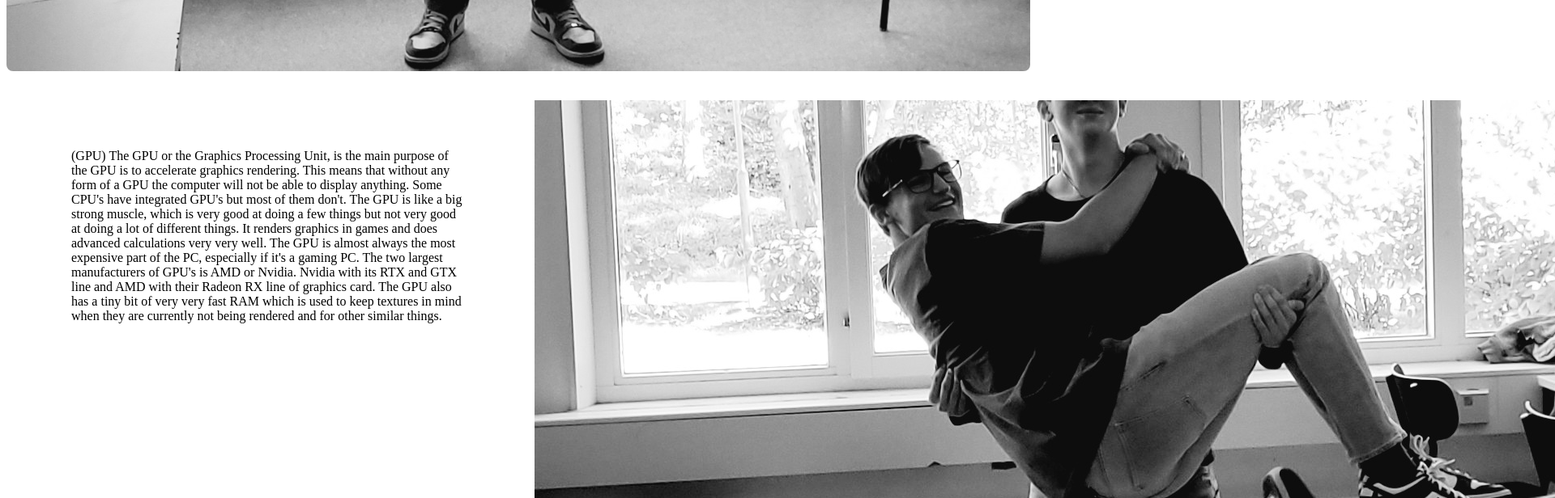
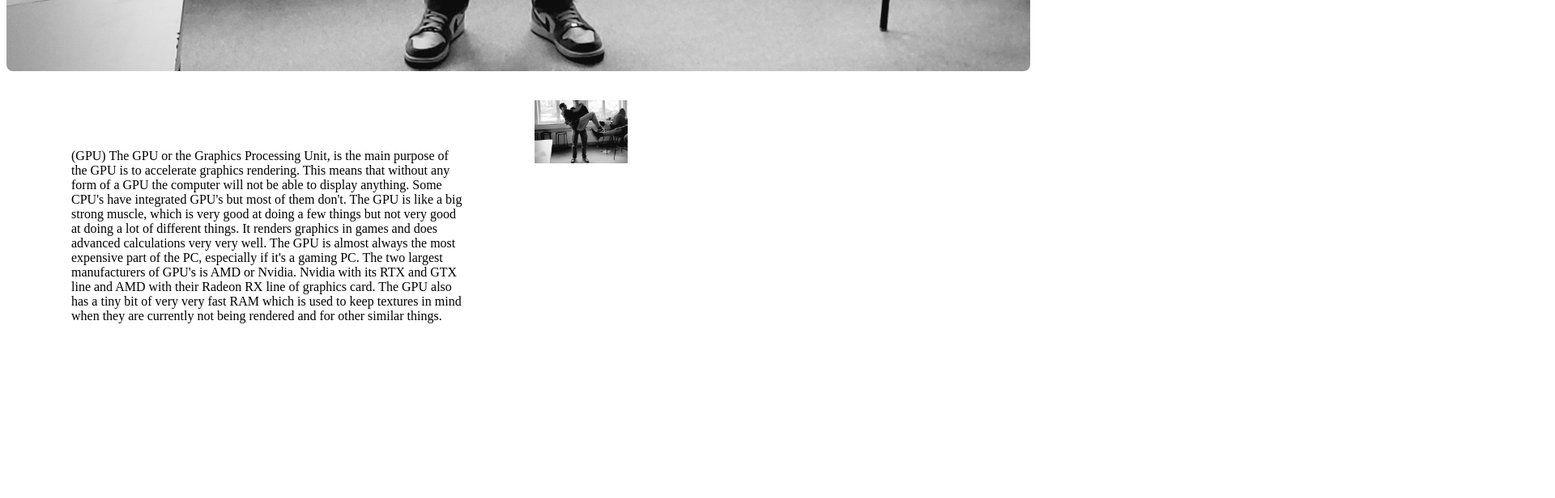
Before and after one commit to saile515/bygga-en-stad, a plain HTML site: page home page/index.html in a window 1280 px wide. Shown: the part 840-1456 px from the top of the page at 81% size, 1920 px wide, since content can reach past the window. After the commit the page ends 1336 px from the top, so only its background shows below. Drawn offline with Linux system fonts and the light colour scheme; a web font is replaced by a local one.

Commit message:
Integrated templtr

```diff
--- a/home page/homepage.css
+++ b/home page/homepage.css
@@ -74,3 +74,8 @@ h1 {
 .alternating_text {
   font-family: OpenSans;
 }
+
+.alternating_image {
+  max-width: 20%;
+  max-height: 20%;
+}
```
